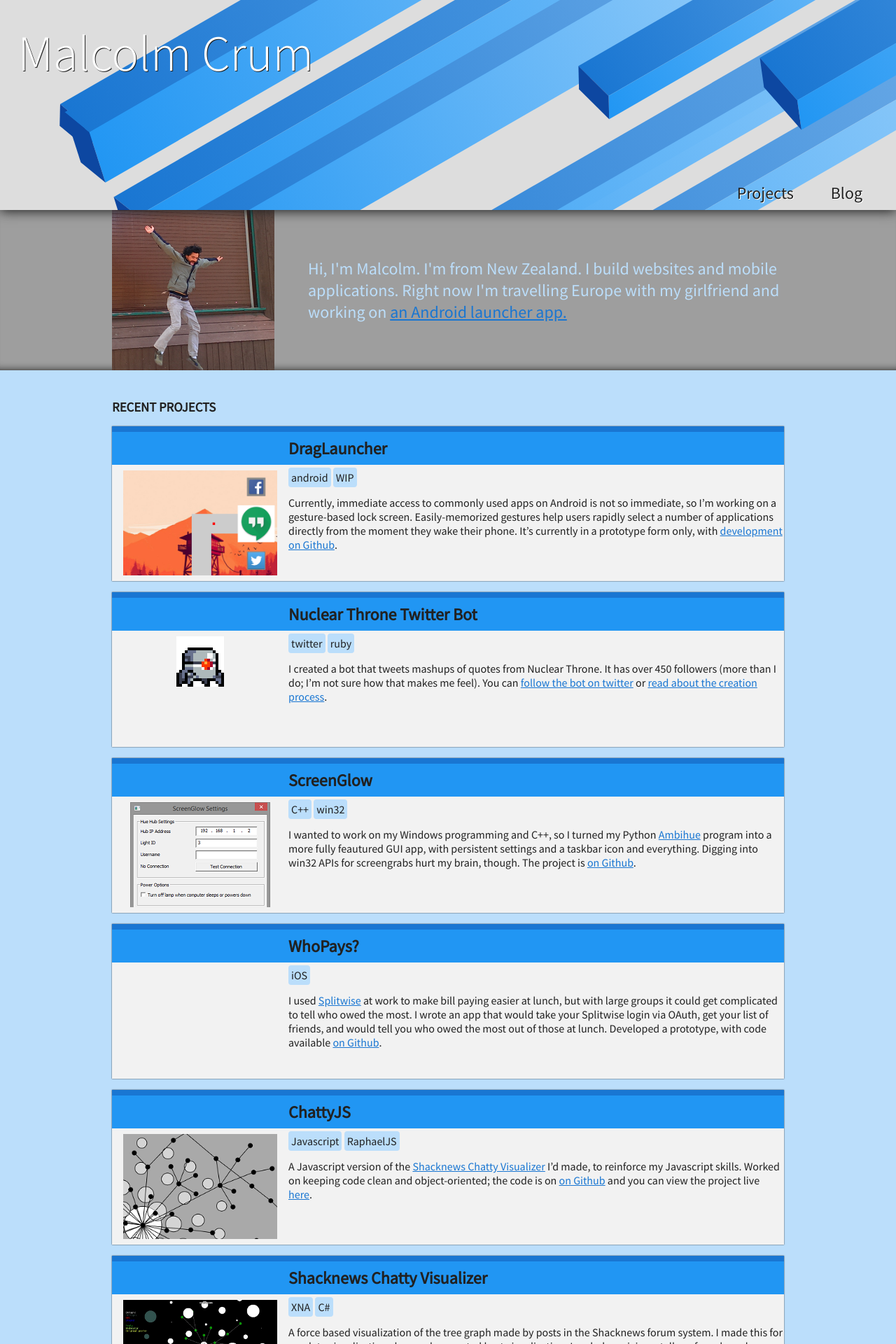
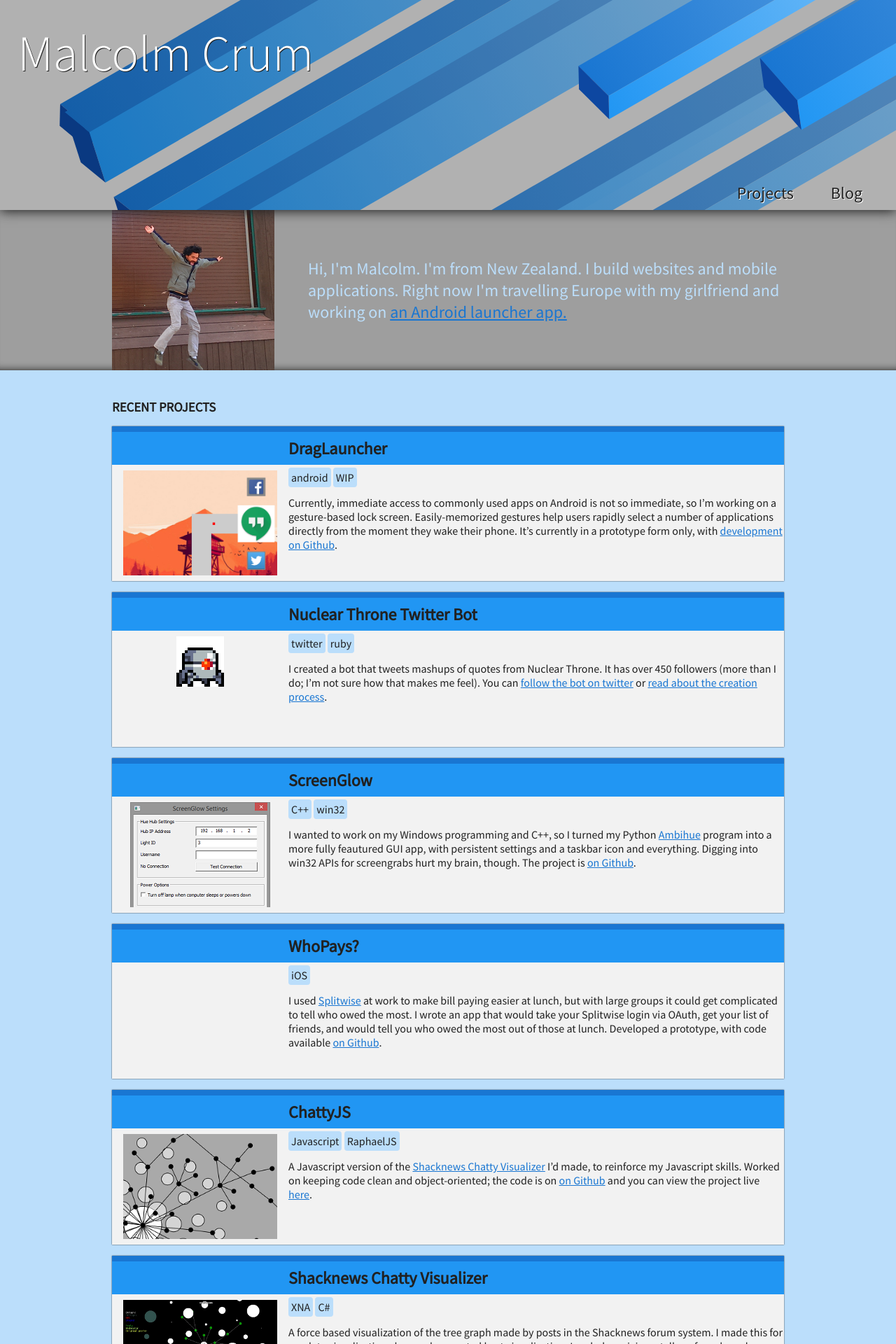
Before and after one commit to crummy/crummy.github.io, a Jekyll site: the page built from index.html, in a window 1280 px wide. Shown: the top 1920 px of the page at 70% size. Built offline with Jekyll 4.4.1, drawn with Linux system fonts in a browser that asks for light colours.

Commit message:
Header colour fix, remove aboutHeight requirement

```diff
--- a/css/styles.scss
+++ b/css/styles.scss
@@ -51,7 +51,7 @@
   box-shadow: 0 0.1em 1em $primary-text;
   z-index: 2;
   position: relative;
-  background-color: $dark-primary-color;
+  background-color: #ddd;
 }
 h1 {
   position: absolute;
--- a/js/header.js
+++ b/js/header.js
@@ -5,10 +5,9 @@
   var height = document.getElementById("header").offsetHeight;
   var heightMultiplier = 1/Math.cos((angle/180) * Math.PI);
 
+  drawBackgroundColumns(snap, 20, width, height * heightMultiplier, angle);
   var background = snap.rect(0,0, width, height);
-  background.attr({"fill": "#ddd"});
-
-  drawBackgroundColumns(snap, 20, width, height * heightMultiplier, angle);
+  background.attr({"fill": "#000", "opacity": "0.2"});
   foregroundColumns = drawForegroundColumns(snap, 3, width, height * heightMultiplier, angle);
 
   lastScrollAmount = window.scrollY;
@@ -21,7 +20,6 @@
 }
 
 function stickyHeader() {
-  var aboutHeight = document.getElementById("aboutme").offsetHeight;
   var scrollAmount = window.scrollY;
   var header = document.getElementById("header");
   if (scrollAmount >= 260 && header.className == "") {
```
